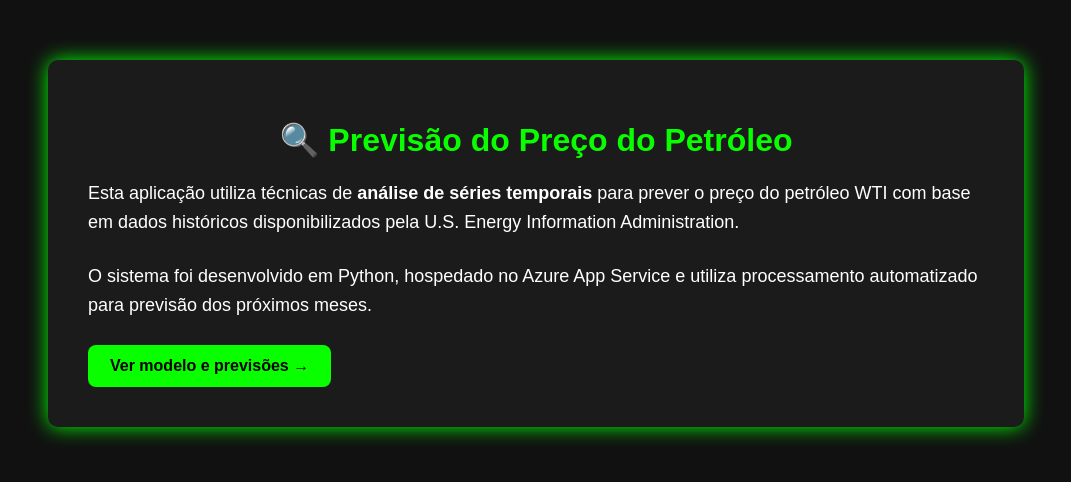
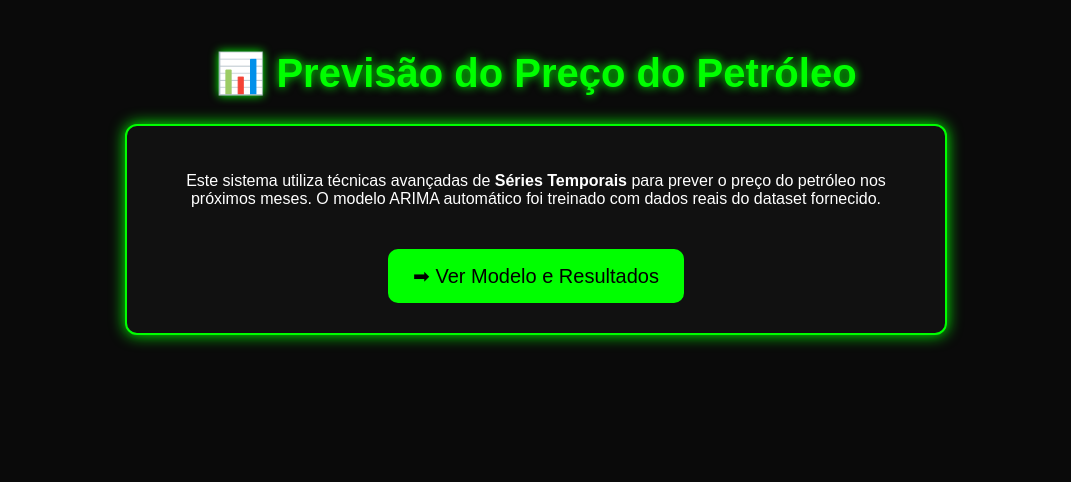
Before and after one commit to Zenas12/analise-petroleo-api, a Flask app: page / in a window 1280 px wide. Shown: the top 482 px of the page, without its empty margins (104-1175 px from the left). Run offline with Flask 3, Linux system fonts and the light colour scheme; parts of the project's set-up code (start-up, migrations or seed data) failed here and were passed over.

Commit message:
Adicionando páginas HTML, banco de previsões e gráfico com forecast

```diff
--- a/app.py
+++ b/app.py
@@ -1,113 +1,64 @@
-from flask import Flask, jsonify, send_file, render_template
+from flask import Flask, render_template
 import pandas as pd
-from statsmodels.tsa.seasonal import STL
 from pmdarima import auto_arima
 import matplotlib.pyplot as plt
-import io
-import sqlite3
-import datetime
-import os
+import base64, io, datetime
+
+from database import criar_tabela, salvar_previsoes, obter_previsoes
 
 app = Flask(__name__)
 
-# =============================
-# CONFIGURA BANCO DE DADOS
-# =============================
+# Criar tabela ao iniciar
+criar_tabela()
 
-DB_PATH = "database.db"
-
-def init_db():
-    if not os.path.exists(DB_PATH):
-        conn = sqlite3.connect(DB_PATH)
-        cur = conn.cursor()
-        cur.execute("""
-            CREATE TABLE previsoes (
-                id INTEGER PRIMARY KEY AUTOINCREMENT,
-                modelo TEXT,
-                data_execucao TEXT,
-                valor_previsto REAL
-            )
-        """)
-        conn.commit()
-        conn.close()
-
-init_db()
-
-def salvar_previsao(modelo, valor):
-    conn = sqlite3.connect(DB_PATH)
-    cur = conn.cursor()
-    cur.execute("INSERT INTO previsoes (modelo, data_execucao, valor_previsto) VALUES (?, ?, ?)",
-                (modelo, str(datetime.datetime.now()), float(valor)))
-    conn.commit()
-    conn.close()
-
-
-# =============================
-# CARREGAR DADOS
-# =============================
-
+# Carregar dataset
 df = pd.read_csv("14_Petroleo_INT.csv", index_col=0, parse_dates=True)
 df = df.rename(columns={"DCOILWTICO": "petroleo"})
 
-# Modelo ARIMA automático
-model = auto_arima(df.petroleo, seasonal=False, trace=False)
-forecast = model.predict(n_periods=6)
+# Treinar modelo
+modelo = auto_arima(df.petroleo, seasonal=False, trace=False)
 
-# salvar no banco a última previsão
-salvar_previsao("ARIMA automático", forecast[-1])
+# Gerar previsão dos próximos 6 meses
+periodos = 6
+forecast = modelo.predict(n_periods=periodos)
+
+# Criar datas futuras
+datas_futuras = pd.date_range(df.index[-1], periods=periodos + 1, closed="right")
+
+# Listar pares (data, valor)
+previsoes = list(zip(datas_futuras.strftime("%Y-%m-%d"), forecast))
+
+# 🔥 Salvar previsões no banco
+salvar_previsoes(previsoes)
 
 
-# =============================
-# ROTAS HTML (SITE)
-# =============================
-
 @app.route("/")
-def home():
+def index():
     return render_template("index.html")
 
 
 @app.route("/modelo")
-def pagina_modelo():
-    ultimo_valor = forecast[-1]
-    return render_template("modelo.html", previsao=round(ultimo_valor, 2))
-
-
-# =============================
-# ROTAS DE API
-# =============================
-
-@app.route("/status")
-def status():
-    return {"status": "API de séries temporais funcionando!"}
-
-
-@app.route("/dados")
-def dados():
-    return df.to_json()
-
-
-@app.route("/forecast")
-def previsao():
-    return jsonify(forecast.tolist())
+def modelo_page():
+    previsoes_bd = obter_previsoes()
+    return render_template("modelo.html", previsoes=previsoes_bd)
 
 
 @app.route("/grafico")
 def grafico():
+
+    fig, ax = plt.subplots(figsize=(10, 5))
+
+    ax.plot(df.index, df.petroleo, label="Histórico", color="white")
+    ax.plot(datas_futuras, forecast, label="Forecast", color="lime")
+
+    ax.set_facecolor("black")
+    fig.patch.set_facecolor("black")
+    ax.legend()
+
     buf = io.BytesIO()
-    plt.figure(figsize=(10, 4))
-    plt.plot(df.index, df.petroleo)
-    plt.title("Preço do Petróleo")
-    plt.xlabel("Data")
-    plt.ylabel("Preço")
-    plt.tight_layout()
-    plt.savefig(buf, format="png")
+    plt.savefig(buf, format="png", dpi=120)
     buf.seek(0)
-    return send_file(buf, mimetype="image/png")
+    img_b64 = base64.b64encode(buf.read()).decode("utf-8")
+    buf.close()
 
-
-# =============================
-# EXECUTAR LOCALMENTE
-# =============================
-
-if __name__ == "__main__":
-    app.run(debug=True)
+    return render_template("grafico.html", grafico=img_b64)
--- a/requirements.txt
+++ b/requirements.txt
@@ -6,3 +6,4 @@ pmdarima
 scikit-learn
 numpy
 gunicorn
+pysqlite3-binary
--- a/templates/index.html
+++ b/templates/index.html
@@ -2,24 +2,55 @@
 <html lang="pt-br">
 <head>
     <meta charset="UTF-8">
-    <title>Análise do Petróleo – Azure</title>
-    <link rel="stylesheet" href="/static/styles.css">
+    <title>Análise do Petróleo</title>
+    <style>
+        body {
+            background-color: #0a0a0a;
+            font-family: Arial, sans-serif;
+            text-align: center;
+            color: white;
+        }
+        h1 {
+            margin-top: 50px;
+            color: lime;
+            font-size: 40px;
+            text-shadow: 0 0 10px lime;
+        }
+        .box {
+            width: 60%;
+            margin: auto;
+            padding: 30px;
+            background: #111;
+            border-radius: 12px;
+            border: 2px solid lime;
+            box-shadow: 0 0 15px lime;
+        }
+        .btn {
+            background: lime;
+            color: black;
+            padding: 15px 25px;
+            text-decoration: none;
+            font-size: 20px;
+            border-radius: 10px;
+            display: inline-block;
+            margin-top: 25px;
+        }
+        .btn:hover {
+            background: #bfff00;
+        }
+    </style>
 </head>
 <body>
 
-<div class="container">
-    <h1>🔍 Previsão do Preço do Petróleo</h1>
-    <p class="descricao">
-        Esta aplicação utiliza técnicas de <b>análise de séries temporais</b> para prever
-        o preço do petróleo WTI com base em dados históricos disponibilizados pela U.S. Energy Information Administration.
+<h1>📊 Previsão do Preço do Petróleo</h1>
+
+<div class="box">
+    <p>
+        Este sistema utiliza técnicas avançadas de <b>Séries Temporais</b> para prever o preço do petróleo nos próximos meses.
+        O modelo ARIMA automático foi treinado com dados reais do dataset fornecido.
     </p>
 
-    <p class="descricao">
-        O sistema foi desenvolvido em Python, hospedado no Azure App Service e utiliza
-        processamento automatizado para previsão dos próximos meses.
-    </p>
-
-    <a class="botao" href="/modelo">Ver modelo e previsões →</a>
+    <a class="btn" href="/modelo">➡ Ver Modelo e Resultados</a>
 </div>
 
 </body>
```
Also changed, not shown: database.py (added, +43 -0 lines), templates/grafico_previsao.html (added, +46 -0 lines), templates/modelo.html (+98 -13 lines), database.db (deleted).
